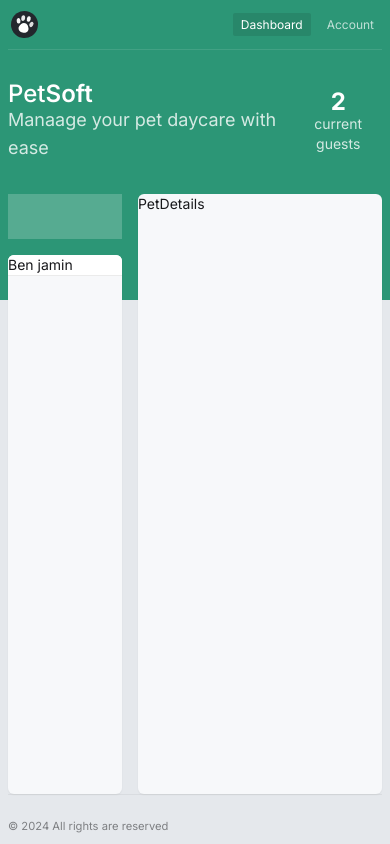
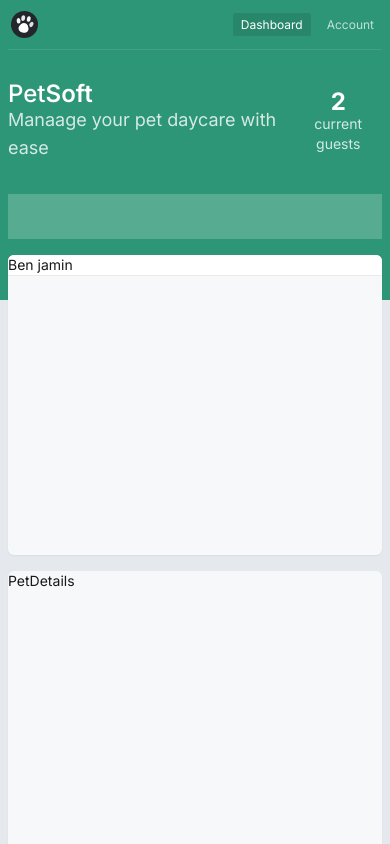
Before and after one commit to tomoki-yamamura/petsoft, a Next.js app: page /app/dashboard in a window 390 px wide. Shown: the top 844 px of the page. Built offline with nearby package versions, Linux system fonts and the light colour scheme.

Commit message:
grid responsible

```diff
--- a/src/app/(app)/app/dashboard/page.tsx
+++ b/src/app/(app)/app/dashboard/page.tsx
@@ -13,19 +13,19 @@ export default function Page() {
         <Stats />
       </div>
 
-      <div className="grid grid-cols-3 grid-rows-[45px_1fr] gap-4 h-[600px]">
+      <div className="grid grid-rows-[45px_300px_500px] md:grid-cols-3 md:grid-rows-[45px_1fr] gap-4 md:h-[600px]">
 
-        <div className="col-start-1 col-span-1 row-start-1 row-span-1">
+        <div className="md:col-start-1 md:col-span-1 md:row-start-1 md:row-span-1">
           <SearchForm />
         </div>
 
-        <div className="row-start-2 row-span-full col-start-1 col-span-1">
+        <div className="md:row-start-2 md:row-span-full md:col-start-1 md:col-span-1">
           <ContentBlock >
             <PetList />
           </ContentBlock>
         </div>
 
-        <div className="col-start-2 col-span-full row-span-full">
+        <div className="md:row-start-1 md:row-span-full md:col-start-2 md:col-span-full">
           <ContentBlock >
             <PetDetails />
           </ContentBlock>
```
